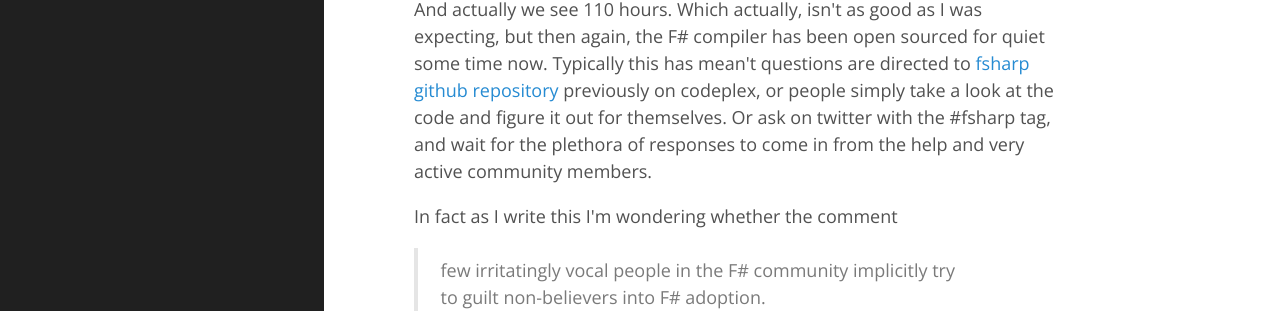
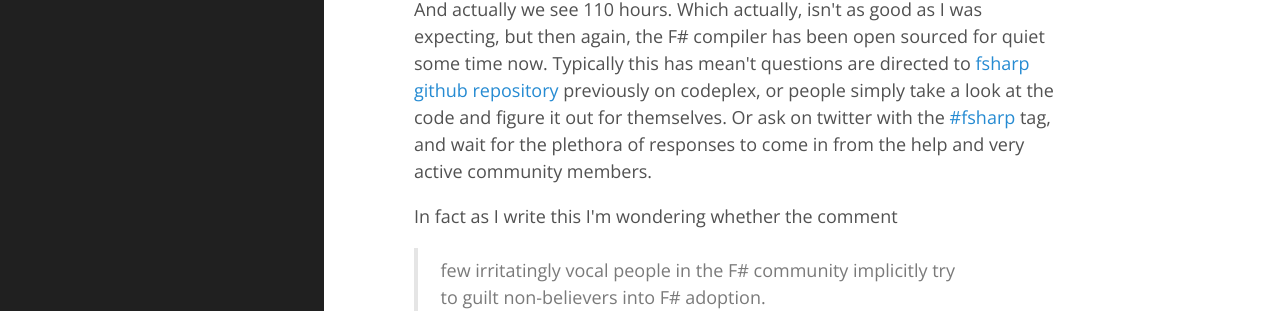
Before and after one commit to colinbull/colinbull.github.io, a Jekyll site: the page built from _posts/2015-03-24-Why-I-Like-FSharp.html, in a window 1280 px wide and 900 px high, scrolled down 3294 px. Shown: the part 182-493 px from the top of the window. Built offline with Jekyll 4.4.1, drawn with Linux system fonts in a browser that asks for light colours; some web fonts are replaced; Markdown is read by kramdown in place of the engine named in the settings; some of the changed lines change nothing that is shown.

Commit message:
Adding tag link

```diff
--- a/_posts/2015-03-24-Why-I-Like-FSharp.html
+++ b/_posts/2015-03-24-Why-I-Like-FSharp.html
@@ -238,7 +238,7 @@
 <table class="pre"><tr><td><pre><code>110.647214 Hours - To Accepted answer
 </code></pre></td></tr></table>
 
-<p>And actually we see 110 hours. Which actually, isn't as good as I was expecting, but then again, the F# compiler has been open sourced for quiet some time now. Typically this has mean't questions are directed to <a href="https://github.com/Microsoft/visualfsharp">fsharp github repository</a> previously on codeplex, or people simply take a look at the code and figure it out for themselves. Or ask on twitter with the #fsharp tag, and wait for the plethora of responses to come in from the help and very active community members.</p>
+<p>And actually we see 110 hours. Which actually, isn't as good as I was expecting, but then again, the F# compiler has been open sourced for quiet some time now. Typically this has mean't questions are directed to <a href="https://github.com/Microsoft/visualfsharp">fsharp github repository</a> previously on codeplex, or people simply take a look at the code and figure it out for themselves. Or ask on twitter with the <a href="https://twitter.com/search?q=%23fsharp&amp;src=typd">#fsharp</a> tag, and wait for the plethora of responses to come in from the help and very active community members.</p>
 
 <p>In fact as I write this I'm wondering whether the comment</p>
 
```
Also changed, not shown: 1 other file.
